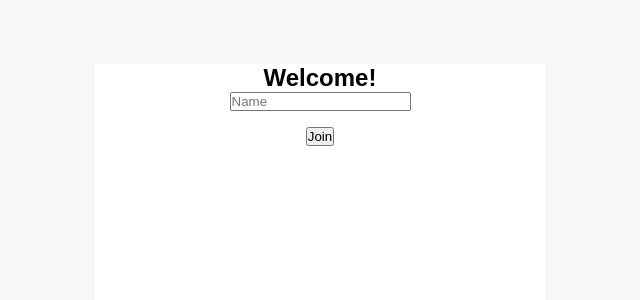
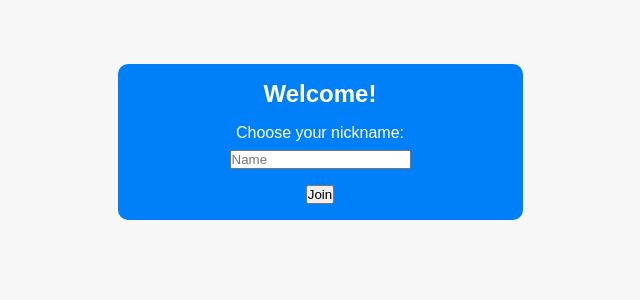
Before and after one commit to franciscochiarino/chat-app, a React (Create React App) app in the folder client/: page / in a window 1280 px wide. Shown: the top 300 px of the page, without its empty margins (320-960 px from the left). Built offline with nearby package versions, Linux system fonts and the light colour scheme; no server answers.

Commit message:
Donse some style

```diff
--- a/client/src/components/app/_app.scss
+++ b/client/src/components/app/_app.scss
@@ -5,10 +5,10 @@
   height: 80vh;
   margin: 0 auto;
   margin-top: 4rem;
-  background: #fff;
 
   .outer-container,
   .inner-container {
+    background: #fff;
     height: 100%;
     border-radius: 10px 10px 0 0;
   }
--- a/client/src/components/input/_input.scss
+++ b/client/src/components/input/_input.scss
@@ -30,3 +30,7 @@
   position: absolute;
   bottom: $input-height;
 }
+
+.emoji-mart-preview {
+  display: none;
+}
--- a/client/src/components/join/Join.js
+++ b/client/src/components/join/Join.js
@@ -13,7 +13,9 @@ export default function Join({setName}) {
     <div className="Join">
       <h1>Welcome!</h1>
       <form onSubmit={handleSubmit} className="join-form">
-        <input type="text" placeholder="Name" value={nameInput} onChange={(e) => setNameInput(e.target.value)} />
+        <label htmlFor="name">Choose your nickname:
+          <input required type="text" placeholder="Name" value={nameInput} onChange={(e) => setNameInput(e.target.value)} />
+        </label>
         <button type="submit">Join</button>
       </form>
     </div>
--- a/client/src/components/join/_join.scss
+++ b/client/src/components/join/_join.scss
@@ -6,14 +6,24 @@
   display: flex;
   flex-direction: column;
   text-align: center;
+  background-color: $blue;
+  padding: 1rem;
+  border-radius: 10px;
+  color: #fff;
 
  .join-form {
    display: flex;
    flex-direction: column;
    align-items: center;
 
-   button {
-     margin-top: 1rem;
+   label {
+     display: flex;
+     flex-direction: column;
+     margin: 1rem 0;
+
+     input {
+       margin-top: .5rem;
+     }
    }
  }
 }
--- a/client/src/components/message/_message.scss
+++ b/client/src/components/message/_message.scss
@@ -12,6 +12,7 @@
   max-width: 300px;
   padding: 0.2rem 0.5rem;
   margin-bottom: 0.2rem;
+  overflow-wrap: break-word;
 }
 .bg-dark {
   background: $blue;
```
